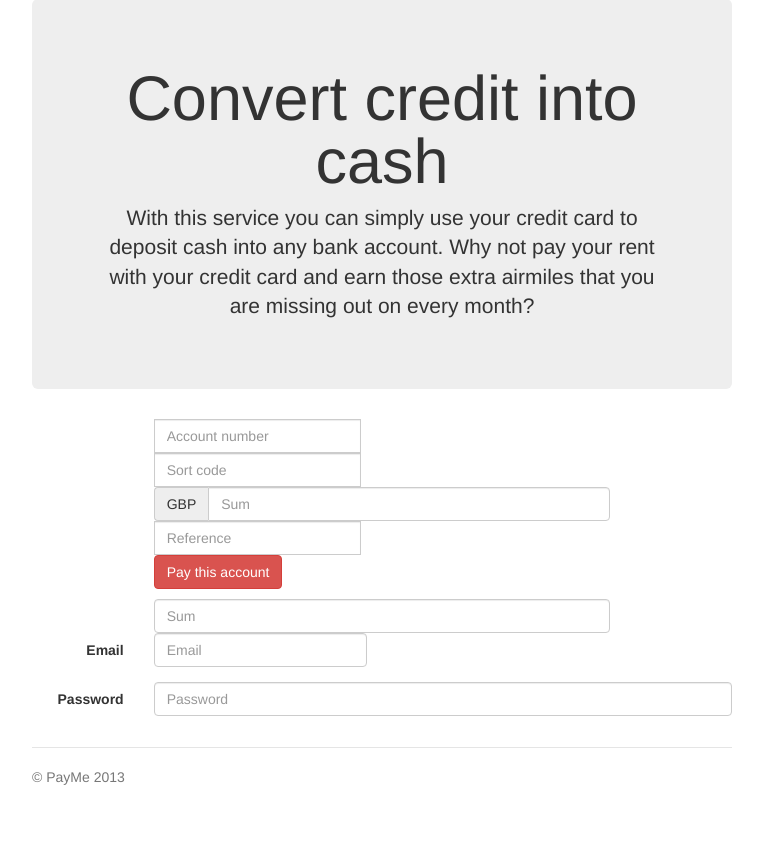
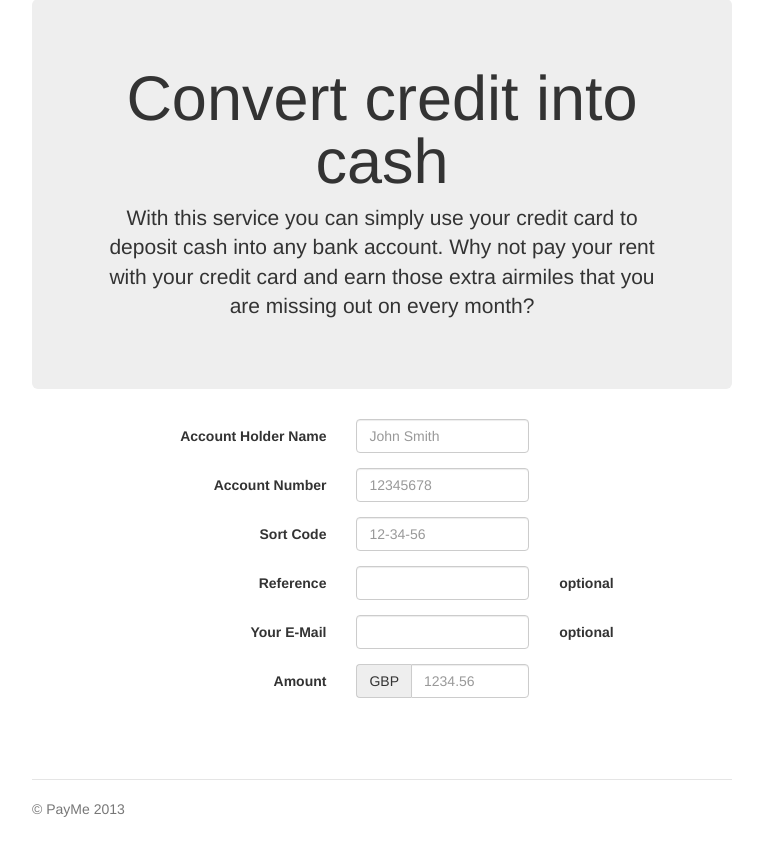
Before and after one commit to paulodicanio86/payme, a Flask app: page / in a window 1280 px wide. Shown: the part 111-960 px from the top of the page, without its empty margins (258-1021 px from the left). Before the commit the page ends 896 px from the top, so only its background shows below. Run offline with Flask 2, Linux system fonts and the light colour scheme; some libraries are stand-ins or nearby versions.

Commit message:
boostrap design changes, 404 and favicon

```diff
--- a/payme/__init__.py
+++ b/payme/__init__.py
@@ -6,6 +6,8 @@ stripe_keys = {
     'publishable_key': os.environ['PUBLISHABLE_KEY']
 }
 
+company = 'PayMe'
+
 app = Flask(__name__)
 
 import payme.views
--- a/payme/send_email.py
+++ b/payme/send_email.py
@@ -17,7 +17,7 @@ email = {
 
 def send_email(email=email, account=account):
     """
-    Function to send email.
+    Function to send an email.
     If you want to use Port 465 you have to create an SMTP_SSL object:
 
     server = smtp.lib.SMTP_SSL(account['server'], account['port'])
--- /dev/null
+++ b/payme/templates/404.html
@@ -0,0 +1,5 @@
+{% extends "layout.html" %}
+{% block content %}
+  <h3>Error 404.<br><br>
+      We did not find what you were looking for!</h3>
+{% endblock %}
--- a/payme/templates/charge.html
+++ b/payme/templates/charge.html
@@ -1,4 +1,4 @@
 {% extends "layout.html" %}
 {% block content %}
-  <h2>Thanks, you paid <strong>{{ amount }}</strong>!</h2>
+  <h3>Thanks, you paid <strong>{{ amount }}</strong>!</h3>
 {% endblock %}
--- /dev/null
+++ b/payme/templates/declined.html
@@ -0,0 +1,6 @@
+{% extends "layout.html" %}
+{% block content %}
+  <h3>Unfortunately your card has been declined.<br><br>
+      Did you enter a valid card?<br><br><br>
+      Please try again.</h3>
+{% endblock %}
--- a/payme/templates/index.html
+++ b/payme/templates/index.html
@@ -8,54 +8,65 @@
   <div class="account details row">
     <div class="col-lg-2">
     </div>
-    <div class="col-lg-8">
-      <!--<h2>Please enter account details</h2>-->
-      <div class="input-group">
-	<input type="text" class="form-control" id="account" placeholder="Account number">
+
+    <div class="col-lg-8 col-xs-12">
+      <form class="form-horizontal" role="form" action="/charge" method="post">
+      <div class="form-group">
+          <label for="name" class="col-lg-5 control-label">Account Holder Name</label>
+          <div class="col-lg-5">
+	    <input type="text" class="form-control" id="name" placeholder="John Smith">
 	  </div>
-      <div class="input-group">
-	<input type="text" class="form-control" id="sortcode" placeholder="Sort code">
         </div>
-      <div class="input-group">
+        <div class="form-group">
+          <label for="account" class="col-lg-5 control-label">Account Number</label>
+          <div class="col-lg-5">
+	    <input type="text" class="form-control" id="account" placeholder="12345678">
+	  </div>
+        </div>
+	<div class="form-group">
+          <label for="sort_code" class="col-lg-5 control-label">Sort Code</label>
+          <div class="col-lg-5">
+	    <input type="text" class="form-control" id="sort_code" placeholder="12-34-56">
+	  </div>
+        </div>
+	<div class="form-group">
+          <label for="reference" class="col-lg-5 control-label">Reference</label>
+          <div class="col-lg-5">
+	    <input type="text" class="form-control" id="reference">
+	    <!--<span class="help-block">Optional</span>!-->
+	  </div>
+          <label for="reference" class="col-lg-1 control-label">optional</label>
+	</div>
+	<div class="form-group">
+          <label for="email" class="col-lg-5 control-label">Your E-Mail</label>
+          <div class="col-lg-5">
+	    <input type="email" class="form-control" id="email">
+	  </div>
+	  <label for="email" class="col-lg-1 control-label">optional</label>
+	</div>
+	<div class="form-group">
+          <label for="amount" class="col-lg-5 control-label">Amount</label>
+          <div class="col-lg-5 input-group">
 	    <span class="input-group-addon">GBP</span>
-	<input type="text" class="form-control" id="sum" placeholder="Sum">
+	    <input type="text" class="form-control" id="amount" name="sum2" placeholder="1234.56"/>
           </div>
-      <div class="input-group">
-	<input type="text" class="form-control" id="reference" placeholder="Reference">
         </div>
-      <p><a class="btn btn-md btn-danger" href="#">Pay this account</a></p>
-      <form action="/charge" method="post">
-	<input type="text" class="form-control" name="sum2" id="sum2" placeholder="Sum"/>
+	<div class="form-group">
+          <div class="col-lg-offset-5 col-lg-5">
 	    <script src="https://checkout.stripe.com/v2/checkout.js" class="stripe-button"
 		data-key="{{ key }}"
 		data-description="credit to cash"
 		data-name="credit to cash"
-		data-currency="gbp"></script>
+		data-currency="gbp"
+                data-amount="5001">
+	    </script>
+          </div>
+        </div>
       </form>
     </div>
     <div class="col-lg-2">
     </div>
   </div>
-
-  <form class="form-horizontal" role="form">
-    <div class="form-group">
-      <label for="inputEmail1" class="col-lg-2 control-label">Email</label>
-      <div class="col-lg-4">
-	<input type="email" class="form-control" id="inputEmail1" placeholder="Email">
-      </div>
-    </div>
-    <div class="form-group">
-      <label for="inputPassword1" class="col-lg-2 control-label">Password</label>
-      <div class="col-lg-10">
-	<input type="password" class="form-control" id="inputPassword1" placeholder="Password">
-      </div>
-    </div>
-    <div class="form-group">
-      <div class="col-lg-offset-2 col-lg-10">
-
-      </div>
-    </div>
-  </form>
 
 
 
--- a/payme/templates/layout.html
+++ b/payme/templates/layout.html
@@ -5,9 +5,8 @@
     <meta name="viewport" content="width=device-width, initial-scale=1.0">
     <meta name="description" content="">
     <meta name="author" content="">
-    <link rel="shortcut icon" href="../../assets/ico/favicon.png">
-
-    <title>Narrow Jumbotron Template for Bootstrap</title>
+    <link rel="shortcut icon" href="{{ url_for('static', filename='ico/favicon.ico') }}">
+    <title>{{ company }}</title>
 
     <!-- Bootstrap core CSS -->
     <link href="{{ url_for('static', filename='css/bootstrap.css') }}" rel="stylesheet">
@@ -26,20 +25,20 @@
     <div class="container">
       <div class="header">
 	<ul class="nav nav-pills pull-right">
-	  <li class="active"><a href="#">Pay money</a></li>
-	  <li><a href="#">Receive money</a></li>
-	  <li><a href="#">Contact</a></li>
+	  <li class="active"><a href="/">Pay money</a></li>
+	  <li><a href="/generate_payment">Receive money</a></li>
+	  <li><a href="/contact">Contact</a></li>
 	</ul>
-	<h3 class="text-muted">PayMe</h3>
+	<h3 class="text-muted">{{ company }}</h3>
       </div>
 
       {% block content %}{% endblock %}
 
       <div class="space">
-	<p></p>
+	<p><br><br></p>
       </div>
       <div class="footer">
-	<p>&copy; PayMe 2013</p>
+	<p>&copy; {{ company }} 2013</p>
       </div>
     </div> <!-- /container -->
     <!-- Bootstrap core JavaScript
--- a/payme/views.py
+++ b/payme/views.py
@@ -1,33 +1,76 @@
-from payme import app, stripe_keys
-from flask import render_template, request
+import os
+from flask import render_template, request, send_from_directory
 import stripe
+
+from payme import app, stripe_keys, company
+
 
 stripe.api_key = stripe_keys['secret_key']
 
+
+#######################################
+# /
+#######################################
 @app.route('/')
 def index():
-    return render_template('index.html', key=stripe_keys['publishable_key'])
+    return render_template('index.html',
+                           key=stripe_keys['publishable_key'],
+                           company=company)
 
+
+#######################################
+# /charge
+#######################################
 @app.route('/charge', methods=['POST'])
 def charge():
     # Amount in cents (integer)
     amount = request.form['sum2']
     currency = 'gbp'
 
+    # Make the customer
     customer = stripe.Customer.create(
         email='customer@example.com',
         card=request.form['stripeToken']
     )
 
-    charge = stripe.Charge.create(
-        customer=customer.id,
-        amount=amount,
-        currency=currency,
-        description='credit to cash'
-    )
+    # Create the charge on Stripe's servers - this will charge the user's card
+    try:
+        charge = stripe.Charge.create(
+            customer=customer.id,
+            amount=amount,
+            currency=currency,
+            description='credit to cash'
+            )
+    except stripe.CardError, e:
+        # The card has been declined.
+        pass
+        return render_template('declined.html',
+                               company=company)
 
     amount = str(int(amount) / 100.0) + ' ' + currency.upper()
-    return render_template('charge.html', amount=amount_string)
+    return render_template('charge.html',
+                           amount=amount,
+                           company=company)
+
+
+#######################################
+# Error 404
+#######################################
+@app.errorhandler(404)
+def page_not_found(e):
+    return render_template('404.html', company=company), 404
+
+
+#######################################
+# Favicon (also done in layout.html)
+#######################################
+@app.route('/favicon.ico')
+def favicon():
+    return send_from_directory(os.path.join(app.root_path, 'static'),
+                               'ico/favicon.ico',
+                               mimetype='image/vnd.microsoft.icon')
+
+
 
 if __name__ == '__main__':
     app.run()
```
Also changed, not shown: payme/static/ico/favicon.ico (added), 1 other file. Lines whose indentation alone changed are shown as unchanged.
